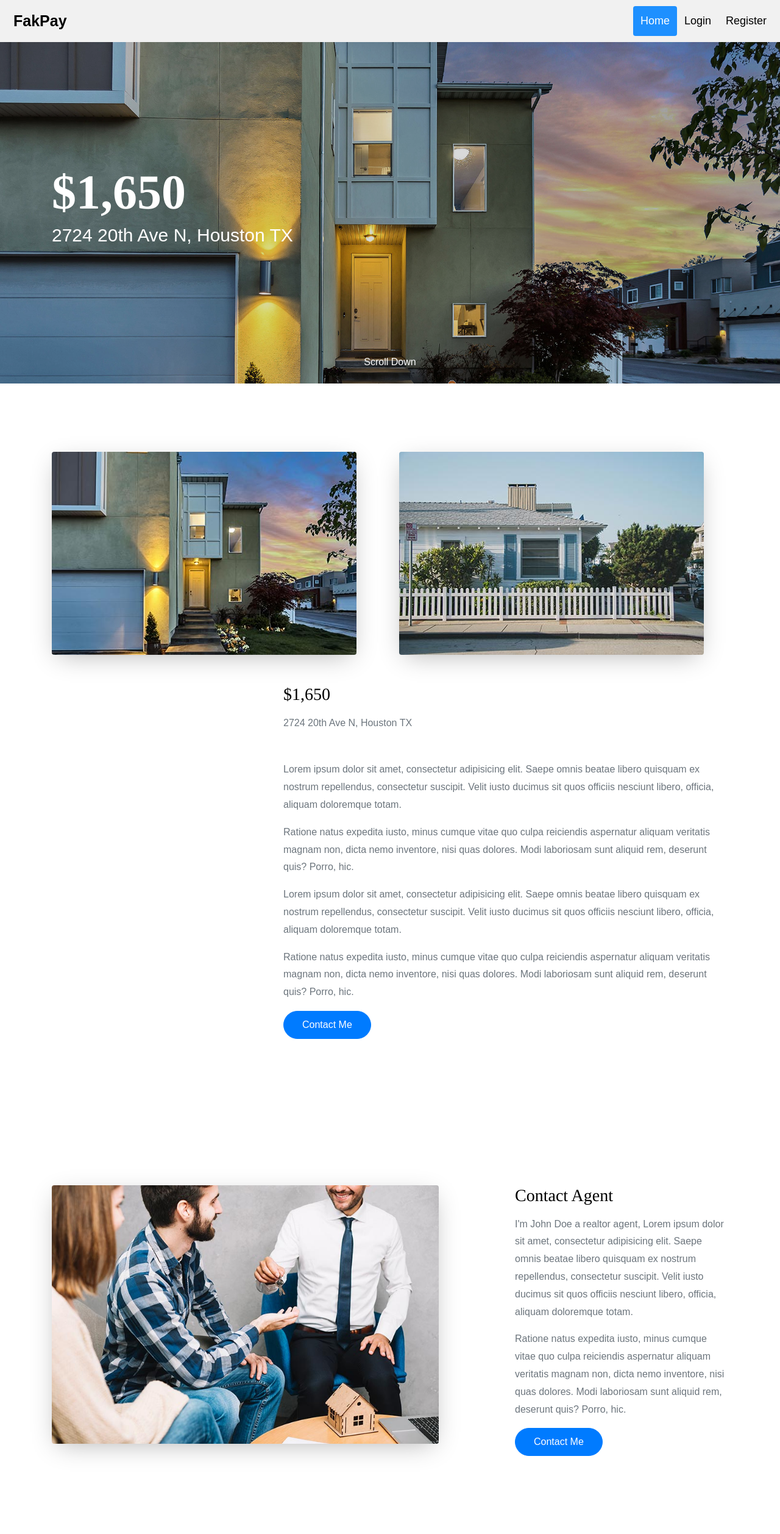
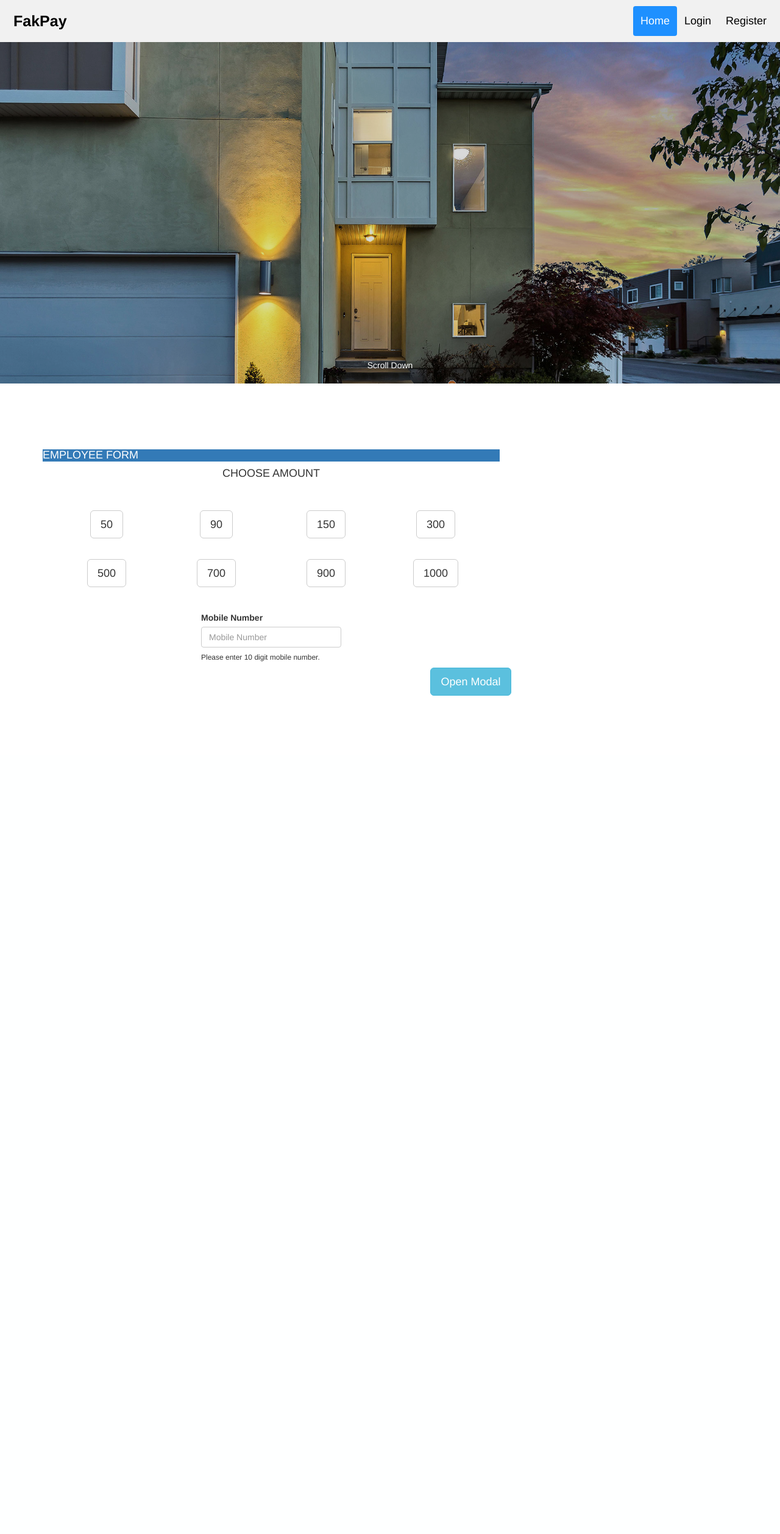
Before and after one commit to bestnacufzxzx/HCI, a CodeIgniter app: page /database/index.php/cashcard/index in a window 1280 px wide. Shown: the whole page at 61% size. After the commit the page ends 1141 px from the top, so only its background shows below. Run offline with CodeIgniter, Linux system fonts and the light colour scheme; some libraries are stand-ins or nearby versions; some web fonts are replaced.

Commit message:
edit cash

```diff
--- a/application/controllers/Cashcard.php
+++ b/application/controllers/Cashcard.php
@@ -9,6 +9,7 @@ class Cashcard extends CI_Controller {
 		$this->load->view('template/header');
 		$this->load->view('template/menu');
 		$this->load->view('home_menu/cashcard/cashcard');
+		$this->load->view('home_menu/cashcard/script');
 		$this->load->view('template/js');
 		// $this->load->view('template/footer');
 	}
--- a/application/views/home_menu/cashcard/cashcard.php
+++ b/application/views/home_menu/cashcard/cashcard.php
@@ -1,63 +1,131 @@
 <body>
+
+    <?php $str = '12365421025635874';
+    $shuffled = str_shuffle($str);
+    ?>
+    <?php
+
+    ?>
+
     <section class="site-hero overlay page-inside" style="background-image: url(public/img/prop_single_img.jpg)">
       <div class="container">
         <div class="row site-hero-inner align-items-center">
-          <div class="col-md-7 text-left mr-auto" data-aos="fade-up">
+          <!-- <div class="col-md-7 text-left mr-auto" data-aos="fade-up">
             <h1 class="heading">$1,650</h1>
             <p class="sub-heading">2724 20th Ave N, Houston TX</p>
-          </div>
+          </div> -->
         </div>
         <a href="#next-section" class="smoothscroll scroll-down">Scroll Down</a>
       </div>
     </section>
     <!-- END section -->
+    <section class="section" id="next-section" >
+    <div class="container py-5">
+        <div class="row">
+            <div class="offset-md-2 col-md-8 offset-md-2">
+                <div class="card">
+                    <div class="card-header bg-primary text-white">
+                        <h4 class="card-title text-uppercase">Employee Form</h4>
+                    </div>
+                    <div class="card-body">
+                        <form id="needs-validation" novalidate>
+
+                        <h4 class="card-title text-uppercase" align="center">Choose amount</h4><br><br>
+                          <div class="container-fluid" align="center">
+                            <div class="col" >
+                              <div class="col-sm-3">
+                              <button type="button" class="btn btn-default btn-lg">50</button>
+                              </div>
+
+                              <div class="col-sm-3">
+                              <button type="button" class="btn btn-default btn-lg">90</button>
+                              </div>
+
+                              <div class="col-sm-3">
+                              <button type="button" class="btn btn-default btn-lg">150</button>
+                              </div>
+
+                              <div class="col-sm-3">
+                              <button type="button" class="btn btn-default btn-lg">300</button>
+                              </div>
+                            </div>
+                            <br><br>
+                            <div class="col" > <br><br>
+                              <div class="col-sm-3">
+                              <button type="button" class="btn btn-default btn-lg">500</button>
+                              </div>
+
+                              <div class="col-sm-3">
+                              <button type="button" class="btn btn-default btn-lg">700</button>
+                              </div>
+
+                              <div class="col-sm-3">
+                              <button type="button" class="btn btn-default btn-lg">900</button>
+                              </div>
+
+                              <div class="col-sm-3">
+                              <button type="button" class="btn btn-default btn-lg">1000</button>
+                              </div>
+                            </div>
+                          </div>
+
+                            <br><br>
+                            <div class="row">
+                                 <div class="col-sm-4 col-md-4 col-xs-12">
+                                 </div>
+                                <div class="col-sm-4 col-md-4 col-xs-12">
+                                    <label for="phonenumber">Mobile Number</label>
+                                    <input type="tel" pattern="^\d{10}$" class="form-control" name="phonenumber" id="phonenumber" placeholder="Mobile Number" aria-describedby="inputGroupPrepend" required>
+                                    <div class="invalid-tooltip">
+                                        <h6>Please enter 10 digit mobile number.</h6>
+                                    </div>
+                                    </div>
+                                </div>
+                                <div class="col-sm-4 col-md-4 col-xs-12">
+
+                                </div>
+                            </div>
+
+                            <div class="container" align="center">
+                              <!-- Trigger the modal with a button -->
+
+                                <!-- <div class="col-sm-5 col-md-5 col-xs-2">
+                                  <div class="float-right">   -->
+                                      <!-- <button class="btn btn-danger rounded-0" type="submit">Cancel</button>   -->
+                                      <!-- <button class="btn btn-primary rounded-0" type="submit">Register</button>   -->
+                                      <!-- <button type="submit" class="btn btn-info btn-lg" onclick="checkcashcard()">Open Modal</button> -->
+                                      <button type="button" class="btn btn-info btn-lg" data-toggle="modal" data-target="#myModal"; >Open Modal</button>
+                                      <!-- data-toggle="modal" data-target="#myModal"; -->
+                                  <!-- </div>
+                                </div>   -->
 
 
-    <section class="section" id="next-section">
-      <div class="container">
-        <div class="row mb-5">
-          <div class="col-md-6 mb-4 mb-md-0">
-            <img src="public/img/img_1.jpg" alt="Image" class="img-fluid rounded img-shadow">
+                              <!-- Modal -->
+                              <div class="modal fade" id="myModal" role="dialog">
+                                <div class="modal-dialog">
+
+                                  <!-- Modal content-->
+                                  <div class="modal-content">
+                                    <div class="modal-body">
+                                      <p>แสดงเลข 14 หลัก.</p>
+                                      <?php echo substr($shuffled ,0,14); ?>
                                     </div>
-          <div class="col-md-6">
-            <img src="public/img/img_2.jpg" alt="Image" class="img-fluid rounded img-shadow">
+                                    <div class="modal-footer">
+                                      <button type="button" class="btn btn-default" data-dismiss="modal" onclick='window.location.reload();' >Close</button>
                                     </div>
                                   </div>
-        <div class="row mt-5">
 
-          <div class="col-lg-8 ml-auto">
-            <h3 class="mb-3">$1,650</h3>
-            <p class="mb-5">2724 20th Ave N, Houston TX</p>
-            <p>Lorem ipsum dolor sit amet, consectetur adipisicing elit. Saepe omnis beatae libero quisquam ex nostrum repellendus, consectetur suscipit. Velit iusto ducimus sit quos officiis nesciunt libero, officia, aliquam doloremque totam.</p>
-            <p>Ratione natus expedita iusto, minus cumque vitae quo culpa reiciendis aspernatur aliquam veritatis magnam non, dicta nemo inventore, nisi quas dolores. Modi laboriosam sunt aliquid rem, deserunt quis? Porro, hic.</p>
-
-            <p>Lorem ipsum dolor sit amet, consectetur adipisicing elit. Saepe omnis beatae libero quisquam ex nostrum repellendus, consectetur suscipit. Velit iusto ducimus sit quos officiis nesciunt libero, officia, aliquam doloremque totam.</p>
-            <p>Ratione natus expedita iusto, minus cumque vitae quo culpa reiciendis aspernatur aliquam veritatis magnam non, dicta nemo inventore, nisi quas dolores. Modi laboriosam sunt aliquid rem, deserunt quis? Porro, hic.</p>
-
-            <p><a href="contact.html" class="btn btn-primary">Contact Me</a></p>
-
+                                </div>
+                              </div>
+                            </div>
+                        </form>
+                    </div>
+                </div>
             </div>
         </div>
     </div>
     </section>
 
 
-    <section class="section">
-      <div class="container">
-        <div class="row">
-          <div class="col-lg-7">
-            <img src="public/img/about_1.jpg" alt="Image" class="img-fluid rounded img-shadow">
-          </div>
-          <div class="col-lg-4 ml-auto">
-            <h3 class="mb-3">Contact Agent</h3>
-            <p>I'm John Doe a realtor agent, Lorem ipsum dolor sit amet, consectetur adipisicing elit. Saepe omnis beatae libero quisquam ex nostrum repellendus, consectetur suscipit. Velit iusto ducimus sit quos officiis nesciunt libero, officia, aliquam doloremque totam.</p>
-            <p>Ratione natus expedita iusto, minus cumque vitae quo culpa reiciendis aspernatur aliquam veritatis magnam non, dicta nemo inventore, nisi quas dolores. Modi laboriosam sunt aliquid rem, deserunt quis? Porro, hic.</p>
-            <p><a href="contact.html" class="btn btn-primary">Contact Me</a></p>
-
-          </div>
-        </div>
-      </div>
-    </section>
-
   </body>
 </html>
--- /dev/null
+++ b/application/views/home_menu/cashcard/script.php
@@ -0,0 +1,47 @@
+    <link rel="stylesheet" href="https://maxcdn.bootstrapcdn.com/bootstrap/3.4.0/css/bootstrap.min.css">
+<!-- <link rel="stylesheet" href="https://maxcdn.bootstrapcdn.com/bootstrap/4.1.3/css/bootstrap.min.css">   -->
+  <script src="https://ajax.googleapis.com/ajax/libs/jquery/3.4.0/jquery.min.js"></script>
+  <script src="https://maxcdn.bootstrapcdn.com/bootstrap/3.4.0/js/bootstrap.min.js"></script>
+  <script src="https://ajax.googleapis.com/ajax/libs/jquery/3.3.1/jquery.min.js"></script>
+    <!-- <script src="https://maxcdn.bootstrapcdn.com/bootstrap/4.1.3/js/bootstrap.min.js"></script>   -->
+    <script type="text/javascript">
+        // (function () {
+        //     'use strict';
+        //     window.addEventListener('load', function () {
+        //         var form = document.getElementById('needs-validation');
+        //         form.addEventListener('submit', function (event) {
+        //             if (form.checkValidity() === false) {
+        //                 event.preventDefault();
+        //                 event.stopPropagation();
+        //             }
+        //             form.classList.add('was-validated');
+        //         }, false);
+        //     }, false);
+        // })();
+
+
+
+        // $("#insert").submit(function(){
+        //     login();
+        //     })
+
+        //     function checkcashcard() {
+        //     var phonenumber = document.getElementById("phonenumber").value;
+
+        //     // var password = document.getElementById("password").value;
+        //     if(phonenumber == 10){
+        //         // alert("ล็อกอินสำเร็จ  ยินดีต้อนรับคุณ "+username)
+        //         // window.location.replace( href="home");
+
+        //     }
+        //     else{
+        //         alert("กรุณากรอกให้ถูกต้อง")
+        //         // window.open("", "", "width=100, height=100");
+        //         // window.location.replace( href="#next-section");
+        //         // window.location.replace( href="#modal");
+        //         // window.location.replace( href="#myModal");
+        //     }
+        // <button type="button" class="btn btn-info btn-lg" data-toggle="modal" data-target="#myModal"; ></button>
+
+        // }
+    </script>
```
Also changed, not shown: application/views/home.php (+10 -10 lines). Lines whose indentation alone changed are shown as unchanged.
